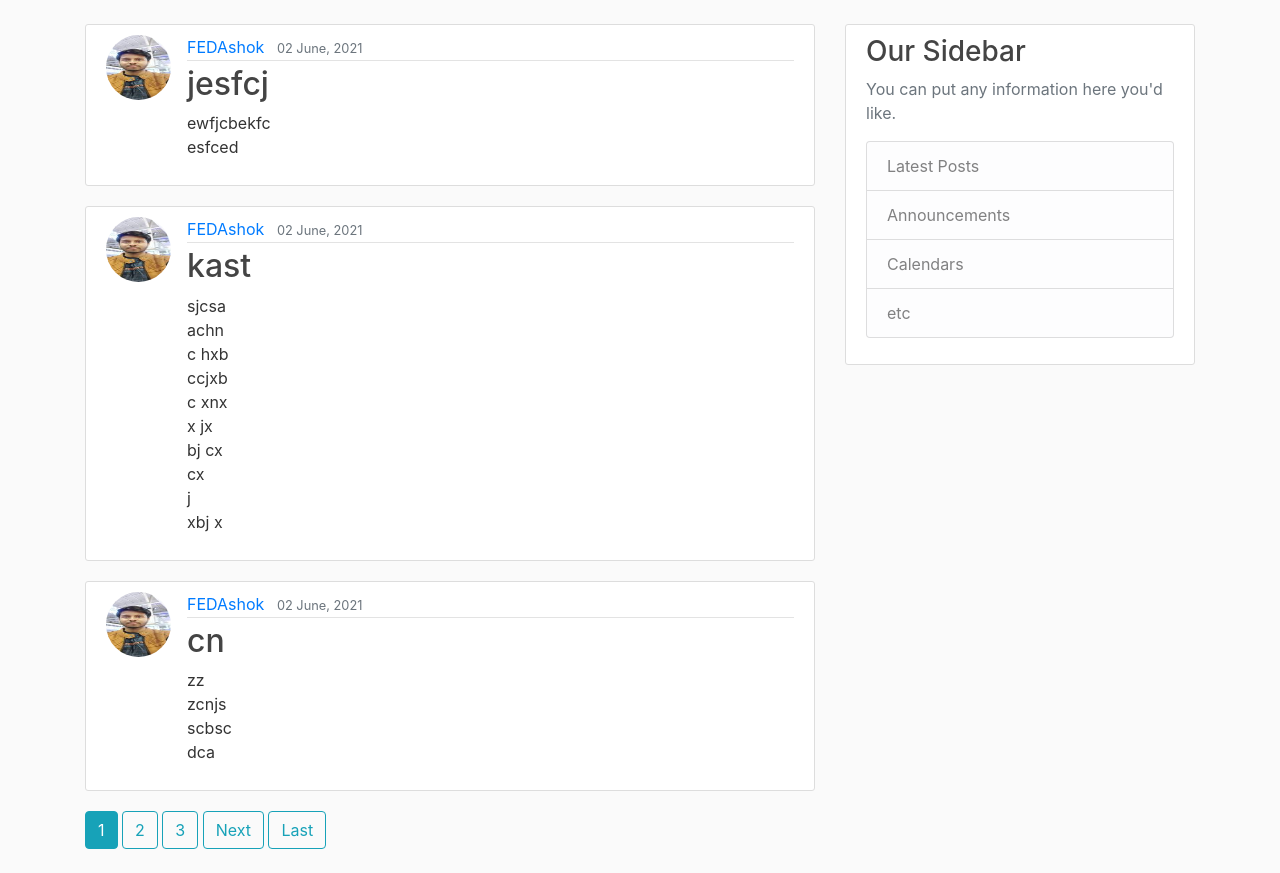
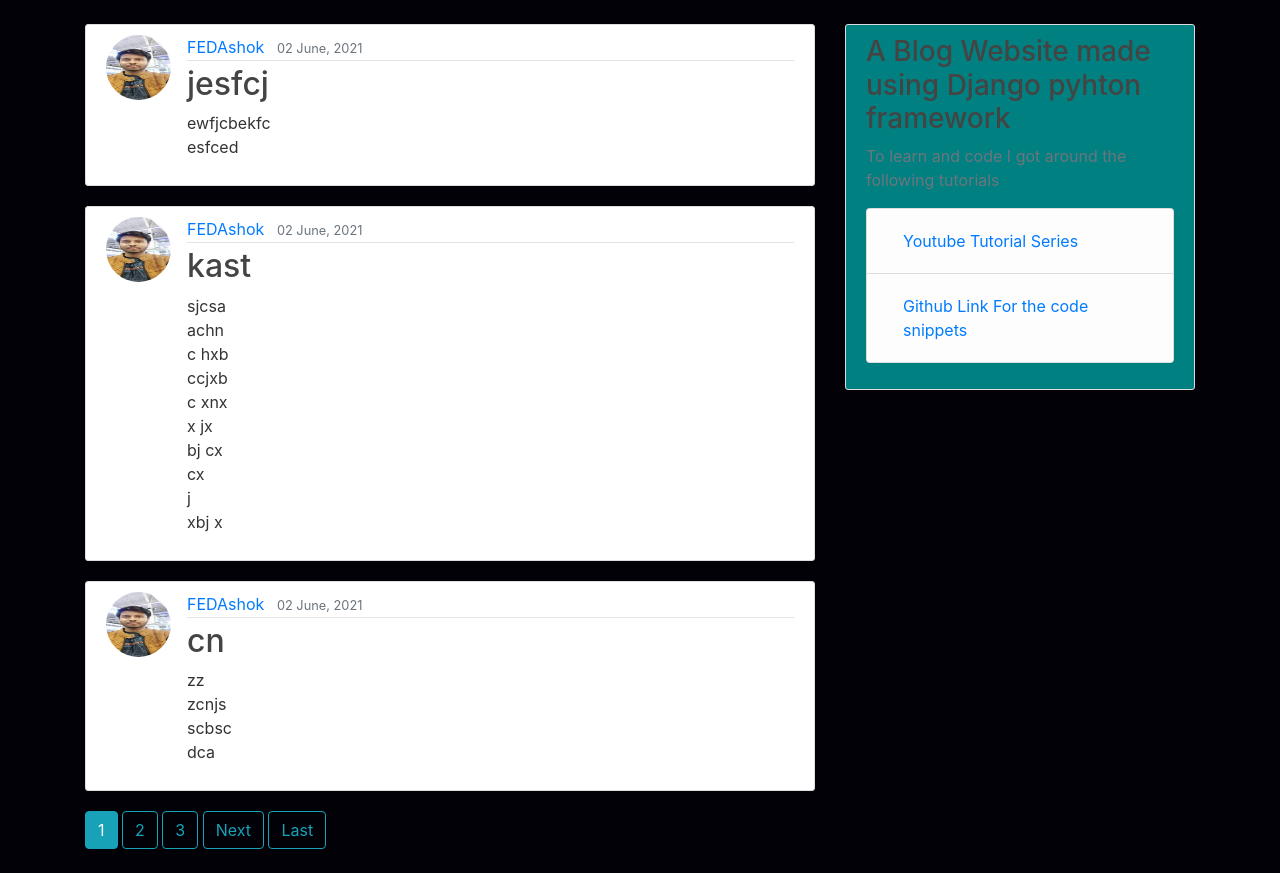
Before and after one commit to Ashokkumar2sa/Django-website-heroku, a Django app: page / in a window 1280 px wide. Shown: the part 56-929 px from the top of the page. Run offline with Django 3.2, Linux system fonts and the light colour scheme; data comes from the database, SQL or seed files in the repository; some libraries are stand-ins or nearby versions.

Commit message:
Some color change

```diff
--- a/Djando_Blog/settings.py
+++ b/Djando_Blog/settings.py
@@ -26,7 +26,7 @@ BASE_DIR = Path(__file__).resolve().parent.parent
 SECRET_KEY = 'django-insecure-xev+yp44twhg&8hi*cov6-(dgh!e$=g*36!po)*l9a^+qr9f(m'
 
 # SECURITY WARNING: don't run with debug turned on in production!
-DEBUG = False
+DEBUG = True
 
 ALLOWED_HOSTS = ['d2iitk.herokuapp.com']
 
--- a/blog/templates/blog/base.html
+++ b/blog/templates/blog/base.html
@@ -1,3 +1,4 @@
+
 {% load static %}
 
 <!DOCTYPE html>
@@ -13,12 +14,12 @@
         <link rel="stylesheet" type="text/css" href="{% static 'blog/main.css' %}">
     </head>
     {% if title %}
-        <title>Django-blog- {{ title }}</title>
+        <title>D2-IITK- {{ title }}</title>
     {% else %}
-        <title>Django-blog</title>
+        <title>D2-IITK-blog</title>
     {% endif %}
 </head>
-<body>
+<body style="background-color: rgb(1, 1, 7);">
     <header class="site-header">
         <nav class="navbar navbar-expand-md navbar-dark bg-steel fixed-top">
           <div class="container">
@@ -58,15 +59,17 @@
             {% endif %}
              {% block content %}{% endblock %}
           </div>
-          <div class="col-md-4">
-            <div class="content-section">
-              <h3>Our Sidebar</h3>
-              <p class='text-muted'>You can put any information here you'd like.
+          <div class="col-md-4" >
+            <div class="content-section" style="background-color: teal;" >
+              <h3 >A Blog Website made using Django pyhton framework</h3>
+              <p class='text-muted'>To learn and code I got around the following tutorials
                 <ul class="list-group">
-                  <li class="list-group-item list-group-item-light">Latest Posts</li>
-                  <li class="list-group-item list-group-item-light">Announcements</li>
-                  <li class="list-group-item list-group-item-light">Calendars</li>
-                  <li class="list-group-item list-group-item-light">etc</li>
+                  <li class="list-group-item list-group-item-light">
+                    <a class="nav-item nav-link" href="https://www.youtube.com/watch?v=UmljXZIypDc&list=PL-osiE80TeTtoQCKZ03TU5fNfx2UY6U4p"> Youtube Tutorial Series</a>
+                  </li>
+                  <li class="list-group-item list-group-item-light">
+                    <a class="nav-item nav-link" href="https://github.com/CoreyMSchafer/code_snippets/tree/master/Django_Blog">Github Link For the code snippets</a>
+                  </li>
                 </ul>
               </p>
             </div>
```
